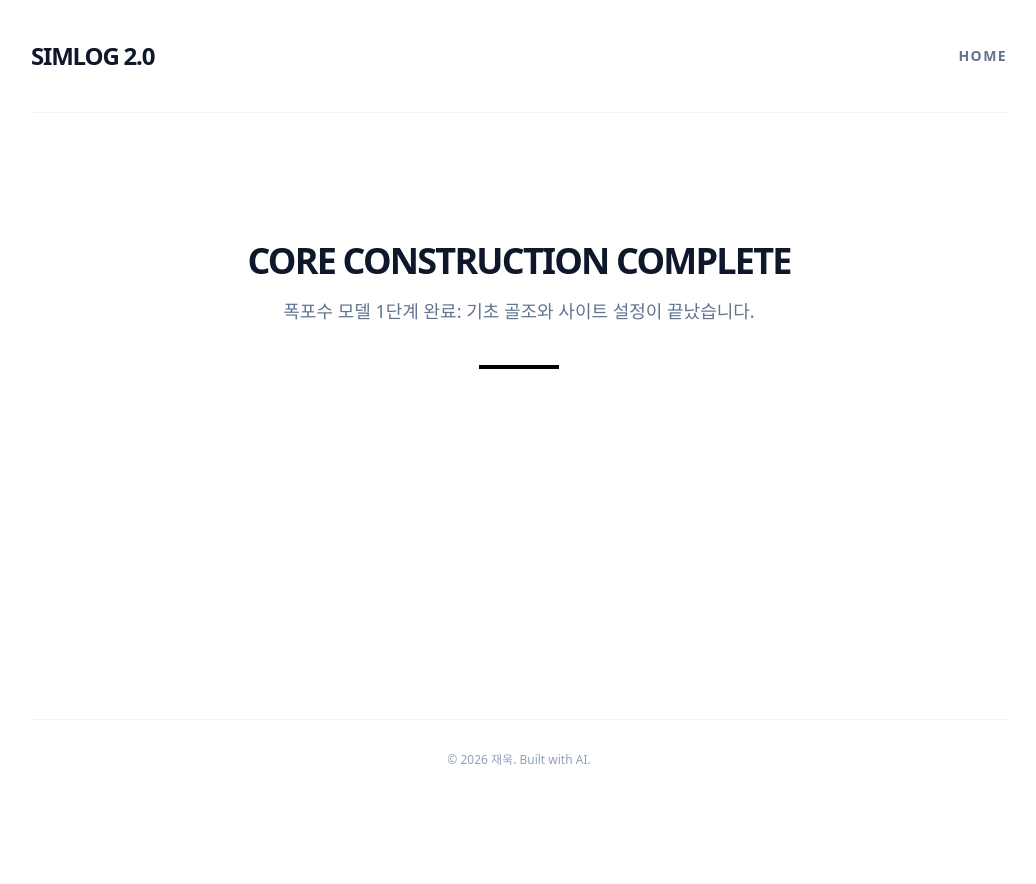
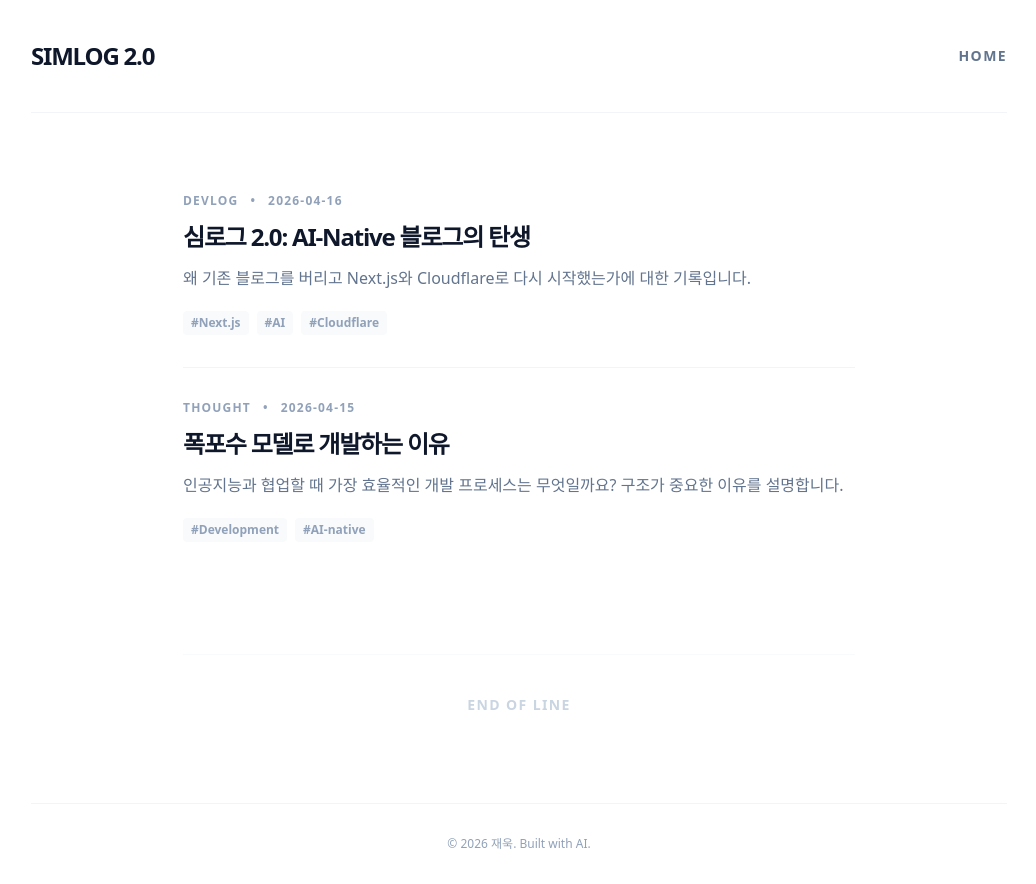
Before and after one commit to wook2002/simlog-v2, a Next.js app: page / in a window 1280 px wide. Shown: the whole page, without its empty margins (121-1157 px from the left). Before the commit the page ends 800 px from the top, so only its background shows below. Built offline with nearby package versions, Linux system fonts and the light colour scheme.

Commit message:
feat: 메인 페이지 글 목록 구현

```diff
--- a/src/app/page.tsx
+++ b/src/app/page.tsx
@@ -1,13 +1,21 @@
+import { MOCK_POSTS } from "@/constants/mockData";
+import PostCard from "@/components/PostCard";
+
 export default function Home() {
   return (
-    <div className="flex flex-col items-center justify-center py-20">
-      <h2 className="text-4xl font-black tracking-tighter">
-        CORE CONSTRUCTION COMPLETE
-      </h2>
-      <p className="mt-4 text-slate-500 font-medium text-lg text-center">
-        폭포수 모델 1단계 완료: 기초 골조와 사이트 설정이 끝났습니다.
-      </p>
-      <div className="mt-10 h-1 w-20 bg-black"></div>
-    </div>
+    <section className="max-w-2xl mx-auto">
+      <div className="flex flex-col">
+        {MOCK_POSTS.map((post) => (
+          <PostCard key={post.id} post={post} />
+        ))}
+      </div>
+
+      {/* 나중에 글이 많아지면 보여줄 빈 공간 */}
+      <div className="mt-20 py-10 border-t border-slate-50 text-center">
+        <p className="text-sm text-slate-300 font-bold tracking-widest uppercase">
+          End of Line
+        </p>
+      </div>
+    </section>
   );
 }
```
